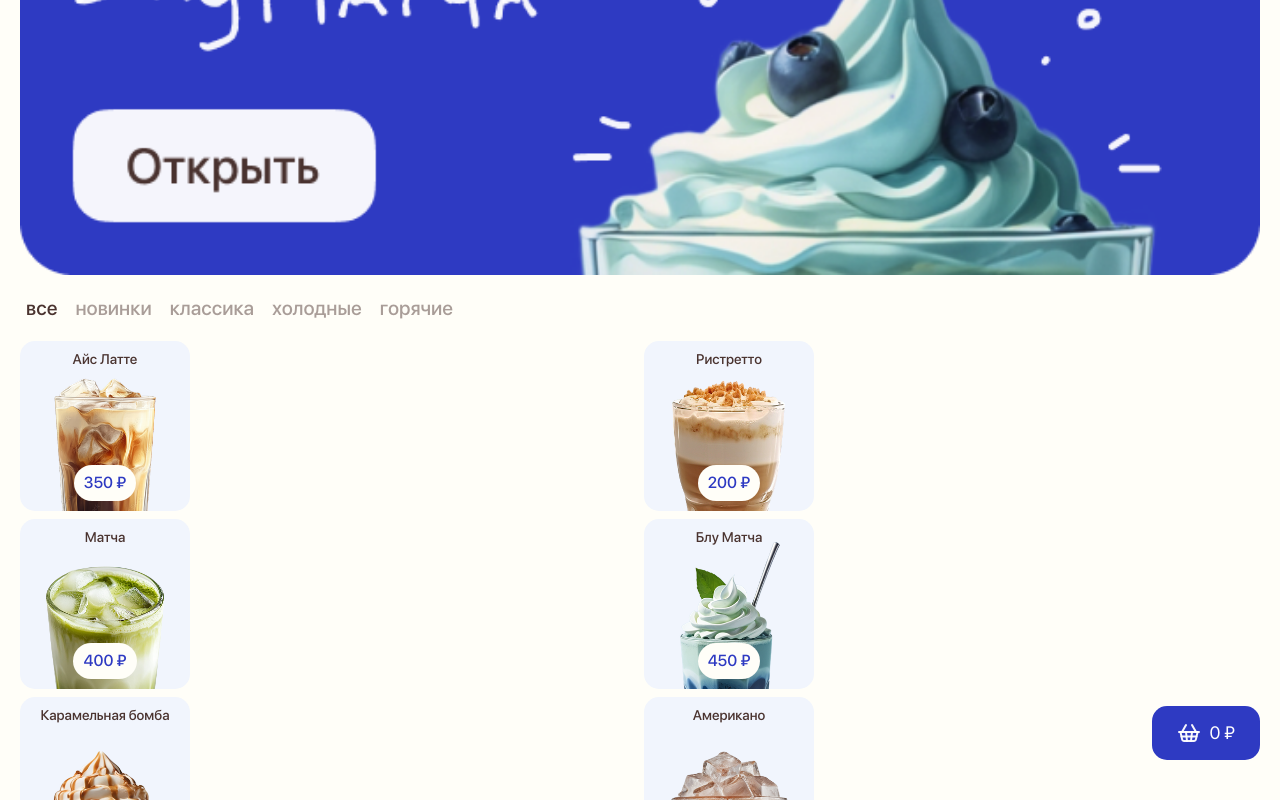
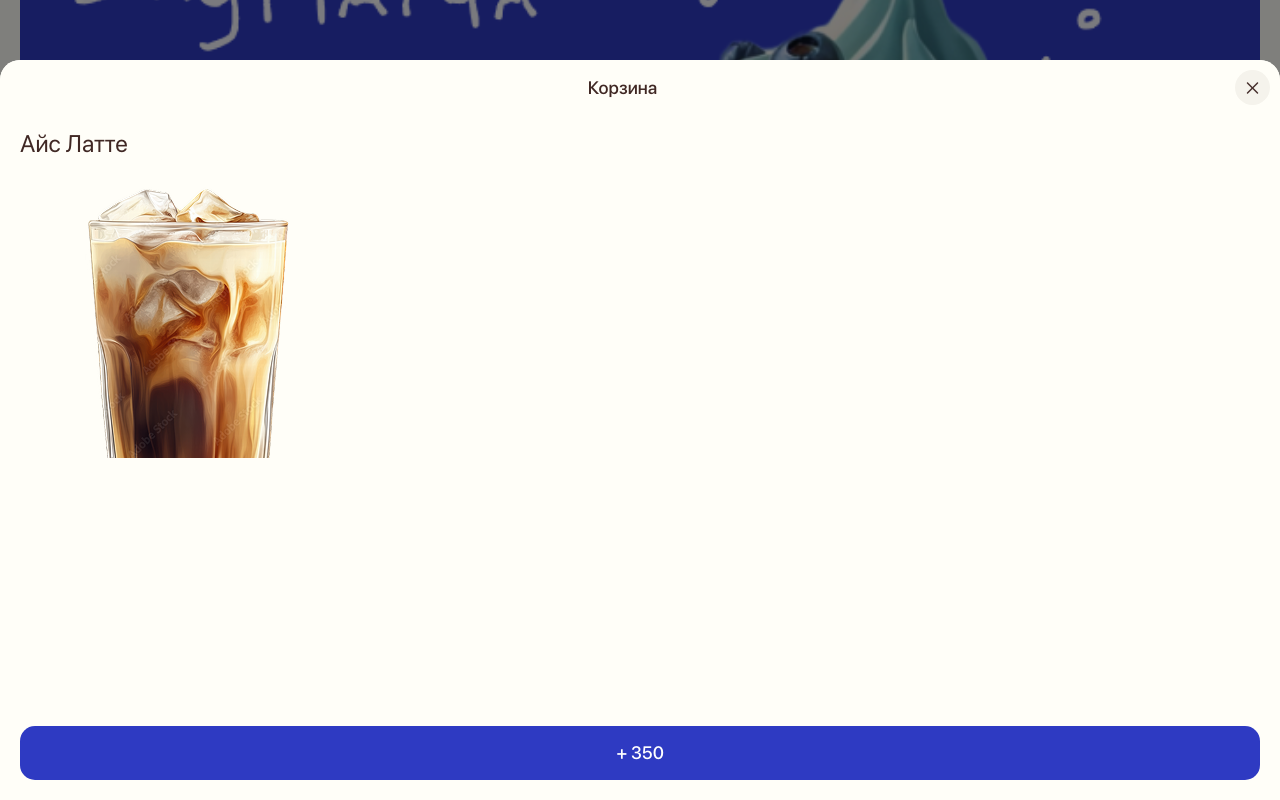
Before and after one commit to lomeat/coffee, a React (Vite) app in the folder client/: page / in a window 1280 px wide. Both pictures are taken after a click on the button 105 px from the left and 1000 px from the top of the page. Shown: the part 600-1400 px from the top of the page. Built offline with nearby package versions, Linux system fonts and the light colour scheme.

Commit message:
описание в модалке

```diff
--- a/client/src/app.tsx
+++ b/client/src/app.tsx
@@ -7,6 +7,7 @@ import { Basket } from "./components/basket";
 import { Container } from "./styles/shared";
 import { CatalogRecently } from "./components/catalog/recently";
 import { Catalog } from "./components/catalog/common";
+import { DescriptionCard } from "./components/description";
 
 const promoImages = importImages("promo");
 
@@ -22,6 +23,7 @@ export function App() {
 
       <Catalog />
       <Basket />
+      <DescriptionCard />
     </Wrapper>
   );
 }
--- /dev/null
+++ b/client/src/atoms/modal.ts
@@ -0,0 +1,12 @@
+import { atom } from "jotai";
+import type { Card } from "./coffee.atom";
+
+type Desc = {
+  isVisible: boolean;
+  card: Card | null;
+};
+
+export const descriptionModalAtom = atom<Desc>({
+  isVisible: false,
+  card: null,
+});
--- a/client/src/components/catalog/common.tsx
+++ b/client/src/components/catalog/common.tsx
@@ -20,12 +20,14 @@ import {
   type TagType,
 } from "../../atoms/coffee.atom";
 import { cartAtom } from "../../atoms/cart.atom";
+import { descriptionModalAtom } from "../../atoms/modal";
 
 export function Catalog() {
   const initCards = useAtomValue(coffeeCardsAtom);
   const [category, setCategory] = useState("all");
   const [cards, setCards] = useState(initCards);
   const setCart = useSetAtom(cartAtom);
+  const setDesc = useSetAtom(descriptionModalAtom);
 
   function pickCategory(type: TagType) {
     setCategory(type);
@@ -37,6 +39,10 @@ export function Catalog() {
         card.tags.map((t) => t.type).includes(type)
       );
     });
+  }
+
+  function toggleDescModal(card: Card) {
+    setDesc((state) => ({ isVisible: !state.isVisible, card }));
   }
 
   function addCoffee(card: Card) {
@@ -65,7 +71,7 @@ export function Catalog() {
         {cards.map((card) => (
           <CardContainer key={card.id}>
             <CardClickable>
-              <OpenButton />
+              <OpenButton onClick={() => toggleDescModal(card)} />
               <BuyButton onClick={() => addCoffee(card)} />
             </CardClickable>
             <CardInfoContainer>
--- /dev/null
+++ b/client/src/components/description.tsx
@@ -0,0 +1,96 @@
+import styled from "styled-components";
+
+import { Icon } from "../icon";
+
+// import { Flex } from "../styles/shared";
+import { useAtom, useSetAtom } from "jotai";
+import { descriptionModalAtom } from "../atoms/modal";
+import type { Card } from "../atoms/coffee.atom";
+import { cartAtom } from "../atoms/cart.atom";
+
+export function DescriptionCard() {
+  const [desc, setDesc] = useAtom(descriptionModalAtom);
+  const setCart = useSetAtom(cartAtom);
+
+  function addCoffee(card: Card) {
+    setCart((state) => [
+      ...state,
+      { ...card, id: state.length ? state[state.length - 1].id + 1 : 1 },
+    ]);
+  }
+  function toggleModal() {
+    setDesc((state) => ({ ...state, isVisible: !state.isVisible }));
+  }
+
+  return (
+    <ModalWrapper $isVisible={desc?.isVisible}>
+      <BasketWrapper>
+        <Header>
+          <BasketTitle>Корзина</BasketTitle>
+          <Icon name="CrossIcon" type="button" onClick={toggleModal} />
+        </Header>
+        <div>
+          <h2>{desc.card?.title}</h2>
+          <img src={desc.card?.imageUrl} />
+        </div>
+        <Button onClick={() => (desc.card ? addCoffee(desc.card) : undefined)}>
+          + {desc.card?.price}
+        </Button>
+      </BasketWrapper>
+    </ModalWrapper>
+  );
+}
+
+const Header = styled.div`
+  position: absolute;
+  display: flex;
+  justify-content: space-between;
+  align-items: center;
+  top: 0;
+  left: 0;
+  padding: 10px;
+  width: 100%;
+  background: ${(p) => p.theme.background.primary};
+`;
+
+const Button = styled.button`
+  border: 0;
+  ${(p) => p.theme.font.text.large}
+  color: ${(p) => p.theme.color.button};
+  background: ${(p) => p.theme.background.accent};
+  border-radius: 15px;
+  width: 100%;
+  padding: 15px;
+`;
+
+const BasketWrapper = styled.div`
+  background: ${(p) => p.theme.background.primary};
+  position: relative;
+  border-radius: 20px 20px 0 0;
+  padding: 70px 20px 20px 20px;
+  display: flex;
+  flex-direction: column;
+  justify-content: space-between;
+  width: 100%;
+  height: 100%;
+  gap: 20px;
+  overflow-y: scroll;
+`;
+
+const BasketTitle = styled.h2`
+  ${(p) => p.theme.font.text.large}
+  text-align: center;
+  width: 100%;
+`;
+
+const ModalWrapper = styled.div<{ $isVisible?: boolean }>`
+  display: ${(p) => (p.$isVisible ? "flex" : "none")};
+  padding-top: 60px;
+  background: rgba(0, 0, 0, 0.5);
+  position: fixed;
+  z-index: 100;
+  top: 0px;
+  left: 0px;
+  width: 100%;
+  height: 100%;
+`;
```
